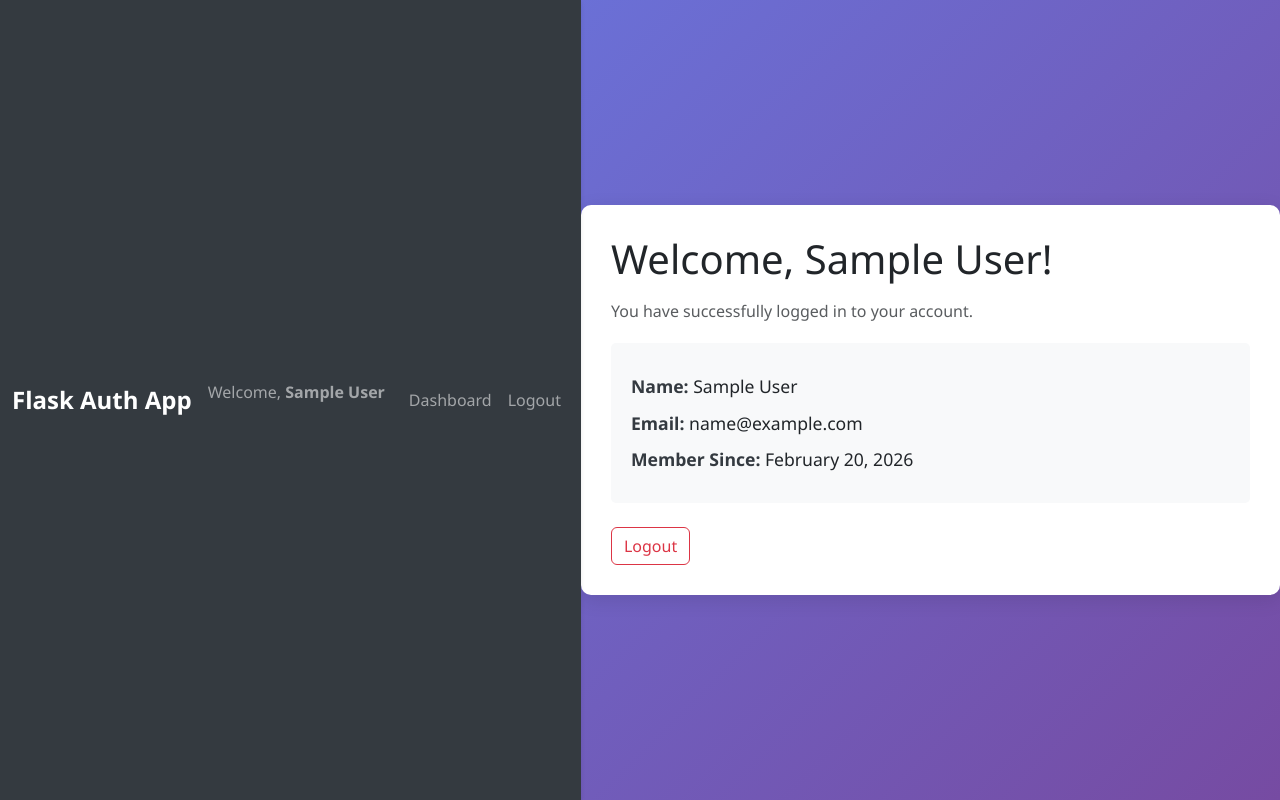
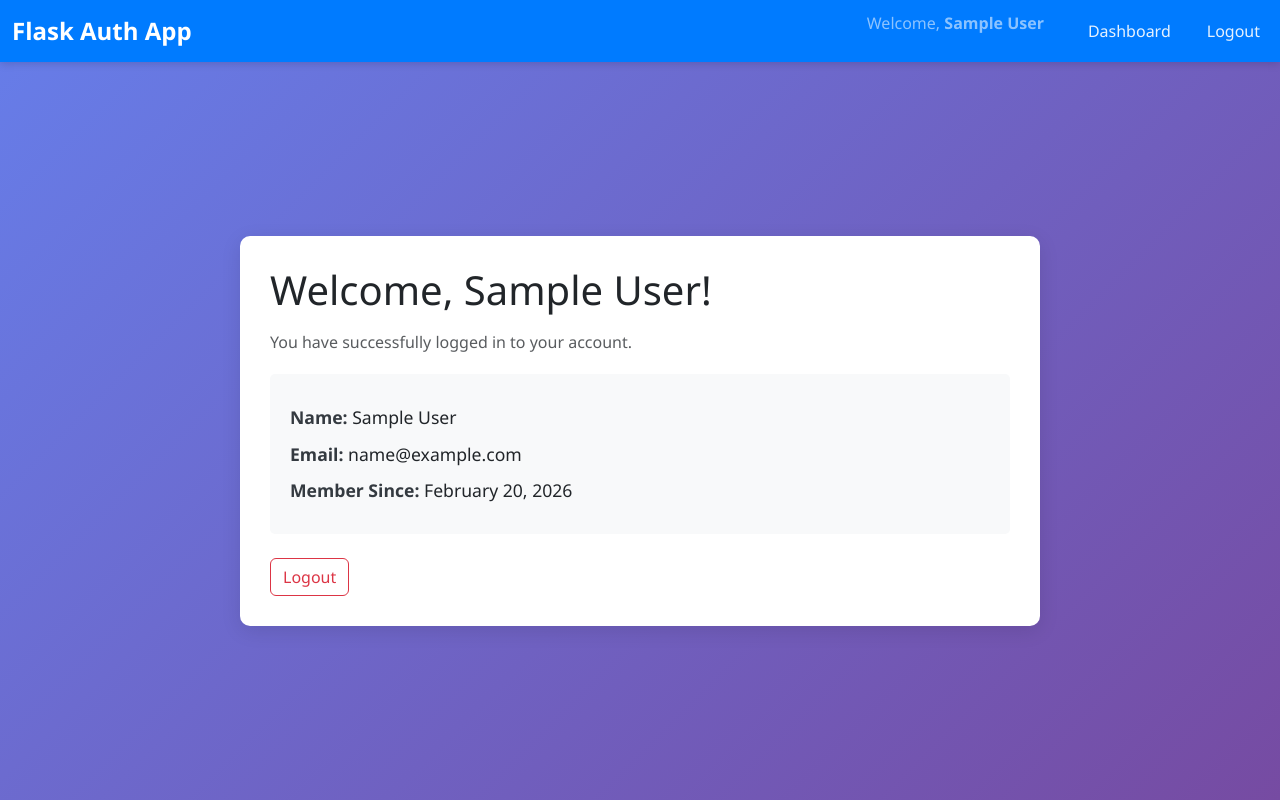
Before and after one commit to VikramCodeProject/FLASKPROREPOO, a Flask app: page /dashboard in a window 1280 px wide. Run offline with Flask 3, Linux system fonts and the light colour scheme; the visitor is signed in with stand-in values (Sample User, id 1).

Commit message:
Restructure layout with horizontal navbar and form below

```diff
--- a/templates/base.html
+++ b/templates/base.html
@@ -17,17 +17,31 @@
             background: linear-gradient(135deg, #667eea 0%, #764ba2 100%);
             min-height: 100vh;
             display: flex;
+            flex-direction: column;
             font-family: 'Segoe UI', Tahoma, Geneva, Verdana, sans-serif;
         }
 
         .navbar {
-            background-color: var(--dark);
-            box-shadow: 0 2px 4px rgba(0,0,0,0.1);
+            background-color: var(--primary-color) !important;
+            box-shadow: 0 2px 8px rgba(0,0,0,0.15);
+            flex-shrink: 0;
         }
 
         .navbar-brand {
             font-weight: bold;
             font-size: 1.5rem;
+            color: white !important;
+        }
+
+        .navbar-nav .nav-link {
+            color: rgba(255,255,255,0.9) !important;
+            font-weight: 500;
+            margin-left: 20px;
+            transition: color 0.3s ease;
+        }
+
+        .navbar-nav .nav-link:hover {
+            color: white !important;
         }
 
         .container-main {
@@ -35,29 +49,29 @@
             display: flex;
             align-items: center;
             justify-content: center;
-            padding: 0;
+            padding: 30px 20px;
             width: 100%;
         }
 
         .container {
             width: 100%;
-            max-width: 100%;
+            max-width: 800px;
             padding: 0;
         }
 
         .card {
             border: none;
-            border-radius: 0;
-            box-shadow: none;
+            border-radius: 8px;
+            box-shadow: 0 4px 15px rgba(0,0,0,0.2);
             max-width: 100%;
             width: 100%;
-            min-height: 100vh;
+            background: white;
         }
 
         .card-header {
             background-color: var(--primary-color);
             color: white;
-            border-radius: 0;
+            border-radius: 8px 8px 0 0;
             padding: 25px;
             text-align: center;
         }
```
